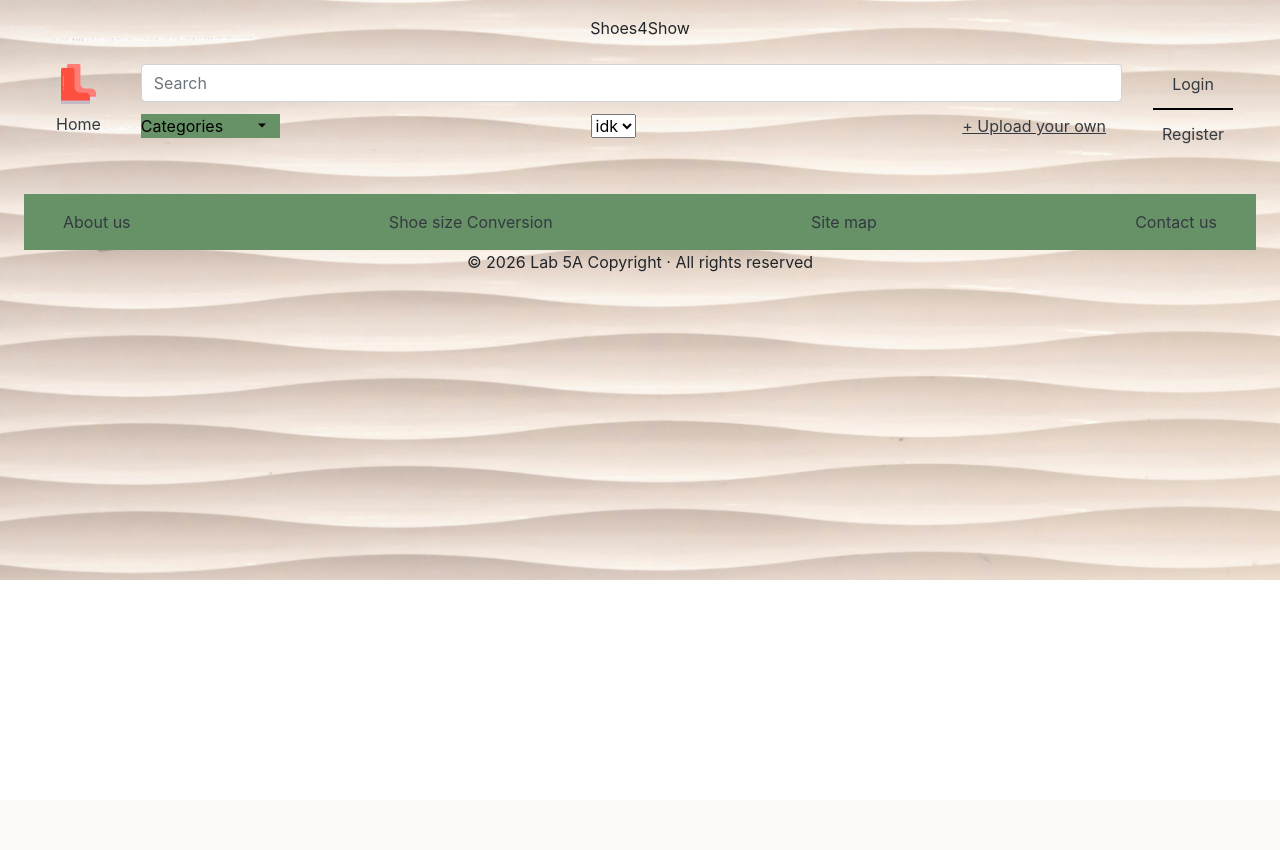
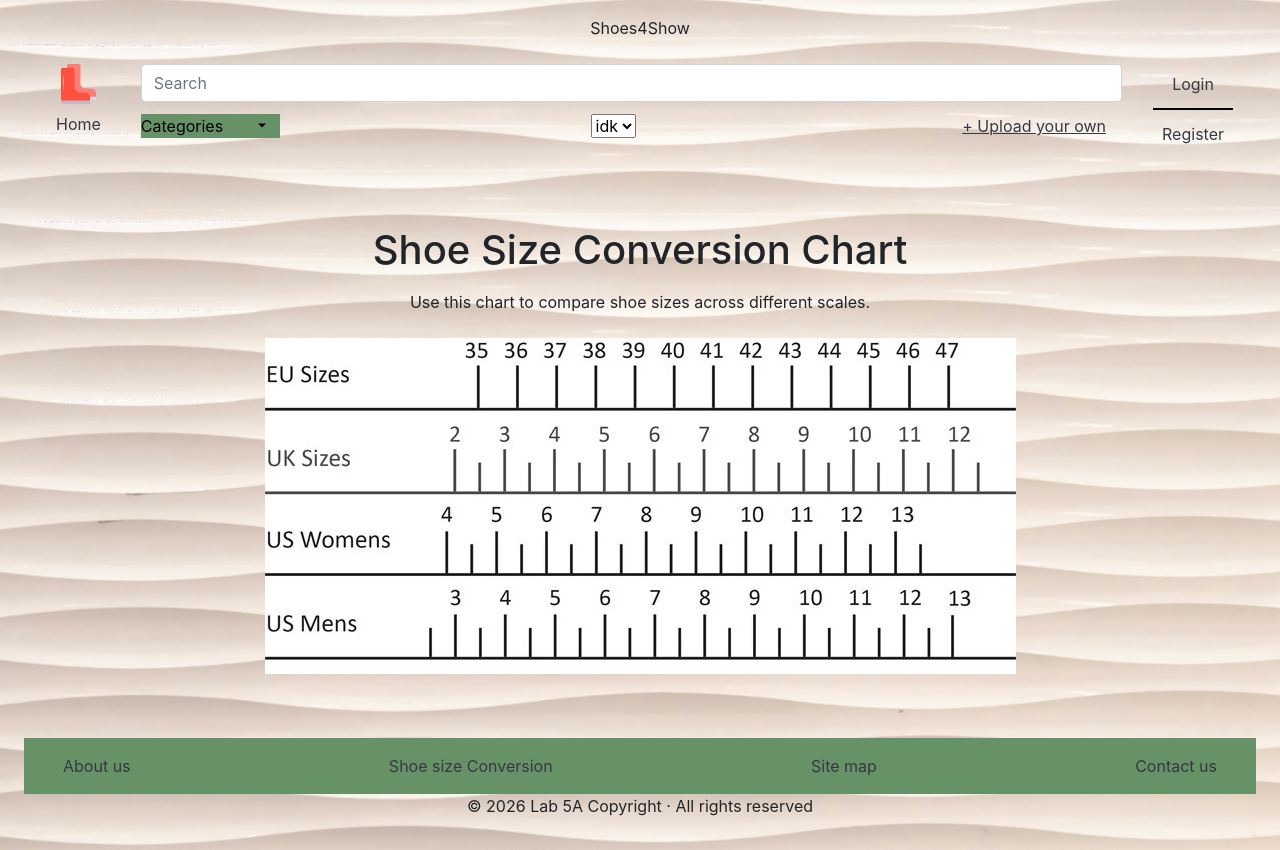
Before and after one commit to flapjack12/shoes4show, a Django app: page /shoe_size_conversion/ in a window 1280 px wide. Before the commit the page ends 580 px from the top, so only its background shows below. Run offline with Django 5.2, Linux system fonts and the light colour scheme; some libraries are stand-ins or nearby versions.

Commit message:
shoe size conversion temp done

```diff
--- a/templates/shoes4show/base.html
+++ b/templates/shoes4show/base.html
@@ -12,9 +12,10 @@
     <meta name="description" content="">
     <meta name="author" content="Mark Otto, Jacob Thornton, and Bootstrap contributors">
     <meta name="generator" content="Jekyll v3.8.5">
+    <link rel="stylesheet" href="{$ static 'css/style.css' %}>
     <link rel="icon" type="image/png" href="{% static 'images/red_boots.png' %}">
     <title>
-        Shoes4Show - {% block title_block %}How to Tango with Django!{% endblock %}
+        Shoes4Show
     </title>
 
     <!-- Bootstrap core CSS -->
--- a/templates/shoes4show/shoe_size_conversion.html
+++ b/templates/shoes4show/shoe_size_conversion.html
@@ -1,6 +1,10 @@
 {% extends "shoes4show/base.html" %}
 {% load static %}
 
-{% block title_block %}
-    Shoe size conversionnnnnn
+{% block body_block %}
+	<div class="d-flex flex-column justify-content-center align-items-center text-center min-vh-90 p-5">
+    	    <h1 class="mb-3">Shoe Size Conversion Chart</h1>
+    	    <p class="mb-4">Use this chart to compare shoe sizes across different scales.</p>
+  	    <img src="{% static 'images/size_guide.jpg' %}" alt="Shoe size conversion chart" class="img-fluid">
+        </div>
 {% endblock %}
```
Also changed, not shown: static/css/style.css (added, +7 -0 lines), static/images/size_guide.jpg (added).
